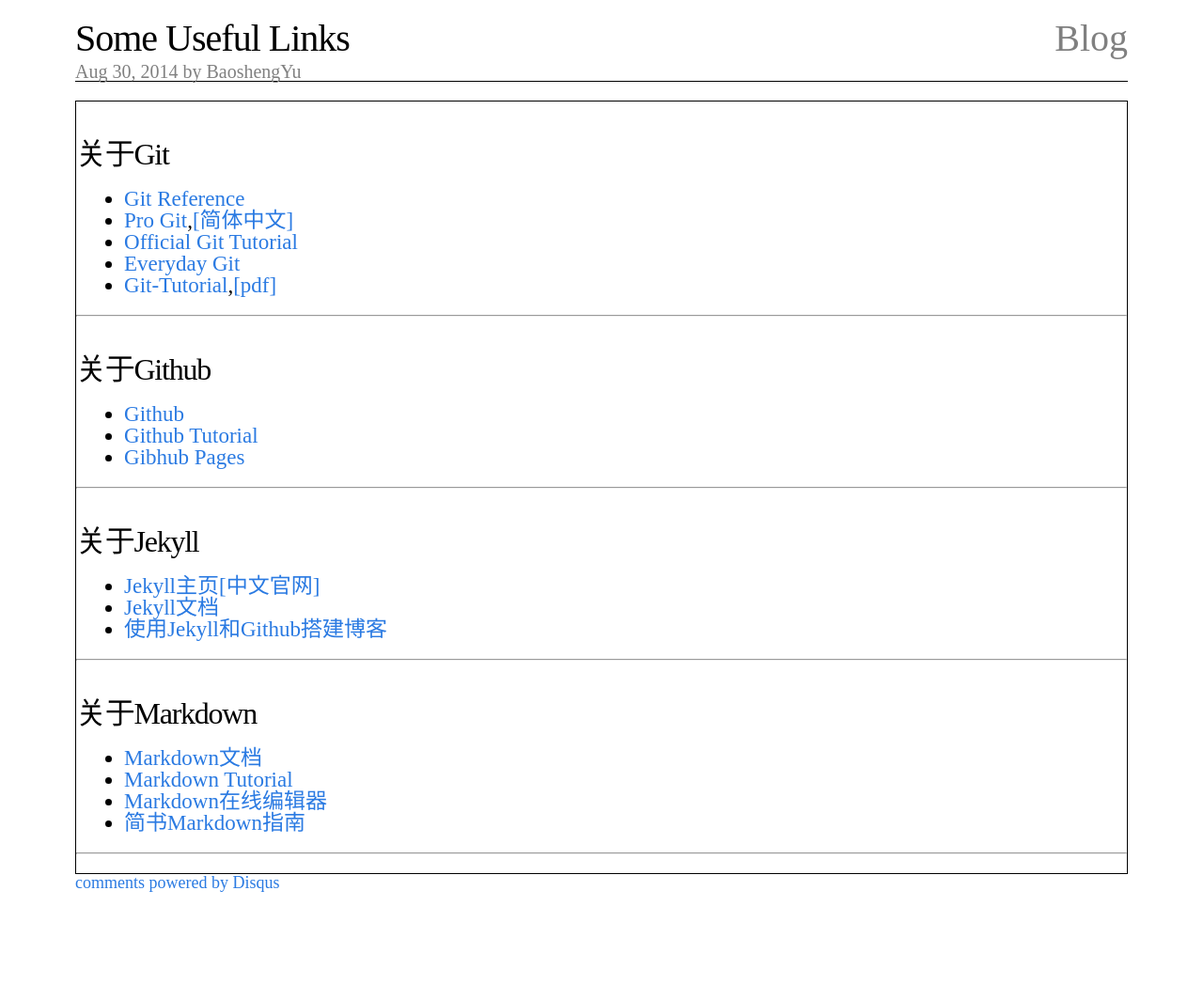
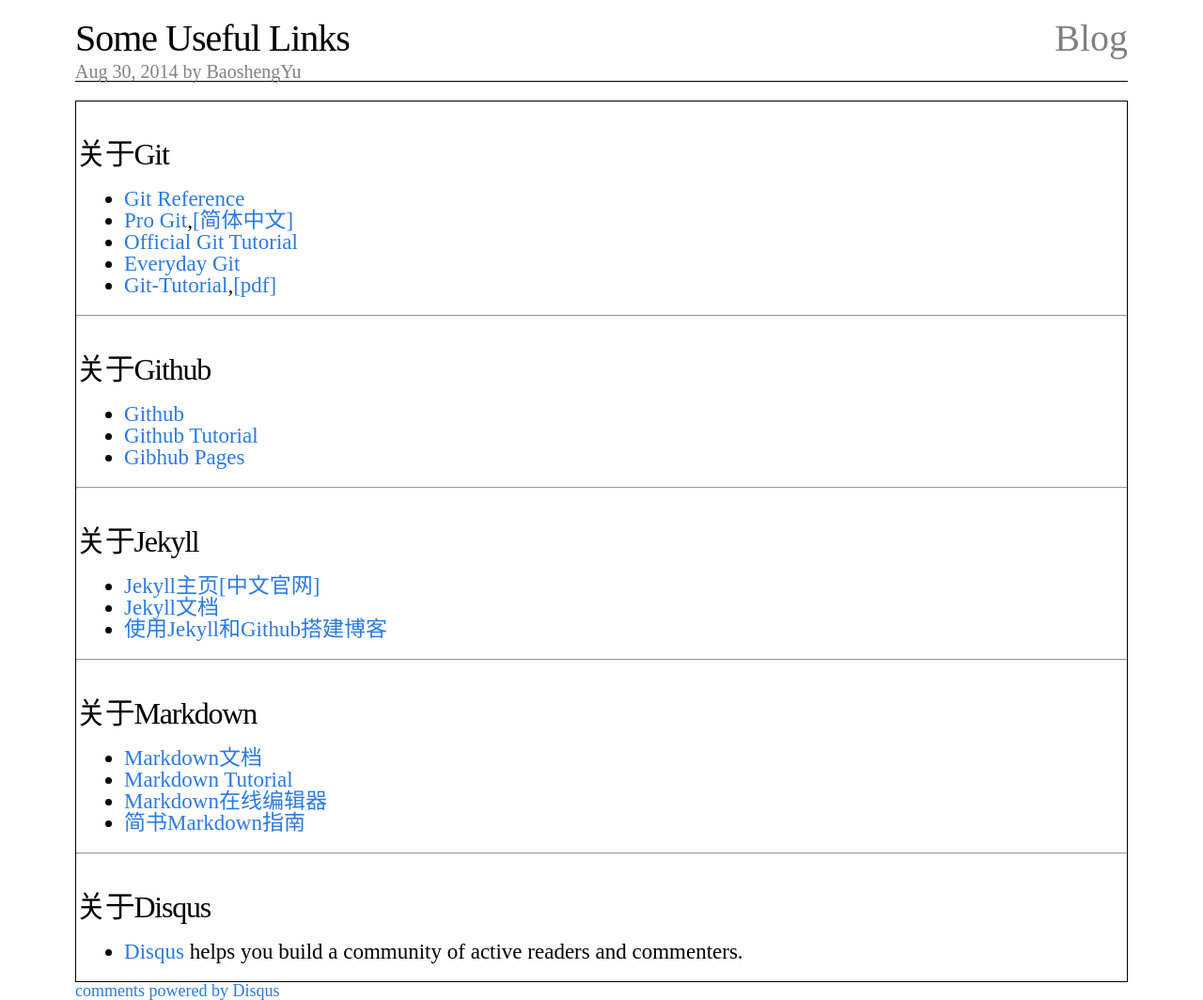
Before and after one commit to codeybs/blog, a Jekyll site: the page built from _posts/2014-08-30-Some-useful-links.markdown, in a window 1280 px wide. Shown: the whole page at 94% size. Built offline with Jekyll 4.4.1, drawn with Linux system fonts in a browser that asks for light colours; comment, search, counter and statistics services are not loaded; before the commit the page ends 949 px from its top, so only the background shows below that.

Commit message:
add disqus

```diff
--- a/_posts/2014-08-30-Some-useful-links.markdown
+++ b/_posts/2014-08-30-Some-useful-links.markdown
@@ -44,3 +44,7 @@
 
 
 --------
+
+## 关于Disqus ##
+
++ [Disqus](https://disqus.com/) helps you build a community of active readers and commenters.
```
